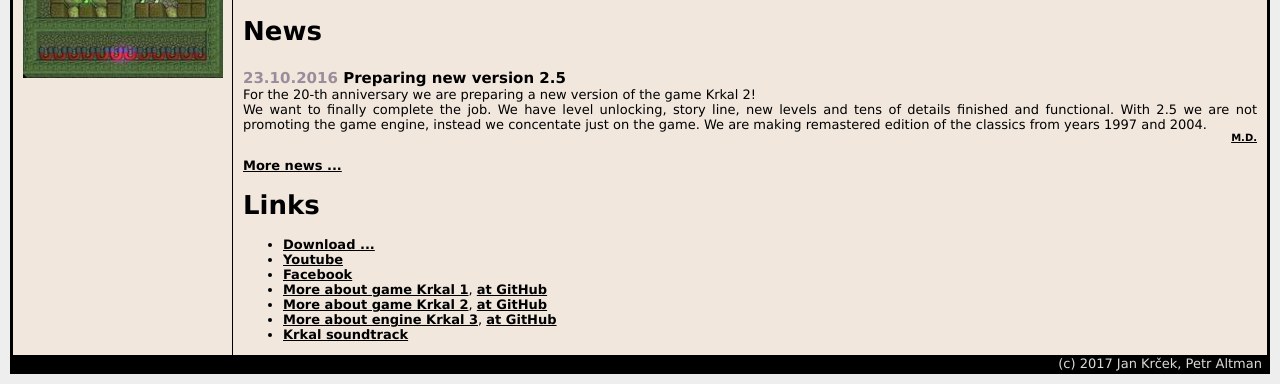
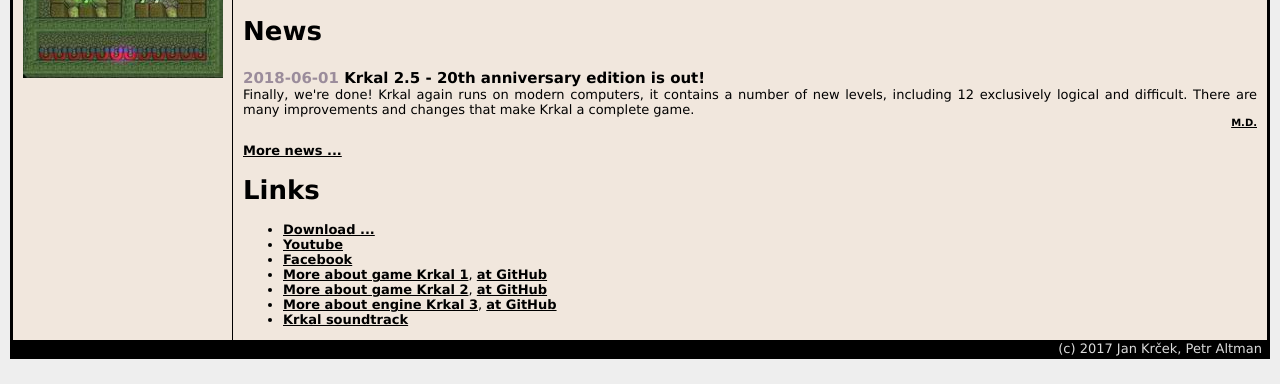
Before and after one commit to HonzaMD/HonzaMD.github.io, a Jekyll site: the page built from en/index.html, in a window 1280 px wide, cut to the strip 592-976 px from the top of the page. Built offline with Jekyll 4.4.1, drawn with Linux system fonts in a browser that asks for light colours.

Commit message:
oznameni o vydani 2.5

```diff
--- a/_data/newscs.json
+++ b/_data/newscs.json
@@ -1,4 +1,10 @@
 [
+  {
+    "date": "1.6.2018",
+    "head": "Krkal 2.5 – 20th anniversary edition je venku!",
+    "msg": "Konečně máme hotovo! Krkal opět běží na moderních počítačích, obsahuje řadu nových levelů, včetně 12 výlučně logických a těžkých. Je dokončena spousta vylepšení a změn, které z Krkala dělají kompletní hru.",
+    "author": "M.D."
+  },
   {
     "date": "23.10.2016",
     "head": "Chystáme novou verzi 2.5",
--- a/_data/newsen.json
+++ b/_data/newsen.json
@@ -1,12 +1,18 @@
 [
   {
-		"date": "23.10.2016",
-		"head": "Preparing new version 2.5",
-		"msg": "For the 20-th anniversary we are preparing a new version of the game Krkal 2!<br/>We want to finally complete the job. We have level unlocking, story line, new levels and tens of details finished and functional. With 2.5 we are not promoting the game engine, instead we concentate just on the game. We are making remastered edition of the classics from years 1997 and 2004.",
+    "date": "2018-06-01",
+    "head": "Krkal 2.5 - 20th anniversary edition is out!",
+    "msg": "Finally, we're done! Krkal again runs on modern computers, it contains a number of new levels, including 12 exclusively logical and difficult. There are many improvements and changes that make Krkal a complete game.",
     "author": "M.D."
   },
   {
-		"date": "2.7.2004",
+    "date": "2016-10-23",
+    "head": "Preparing new version 2.5",
+    "msg": "For the 20-th anniversary we are preparing a new version of the game Krkal 2!<br/>We want to finally complete the job. We have level unlocking, story line, new levels and tens of details finished and functional. With 2.5 we are not promoting the game engine, instead we concentrate just on the game. We are making remastered edition of the classics from years 1997 and 2004.",
+    "author": "M.D."
+  },
+  {
+    "date": "2004-07-02",
     "head": "KRKAL version 2.4 english",
     "msg": "We released english version of KRKAL 2.4.",
     "author": "pal"
```
Also changed, not shown: cs/krkal2.md (+1 -1 lines). Lines whose indentation alone changed are shown as unchanged.
